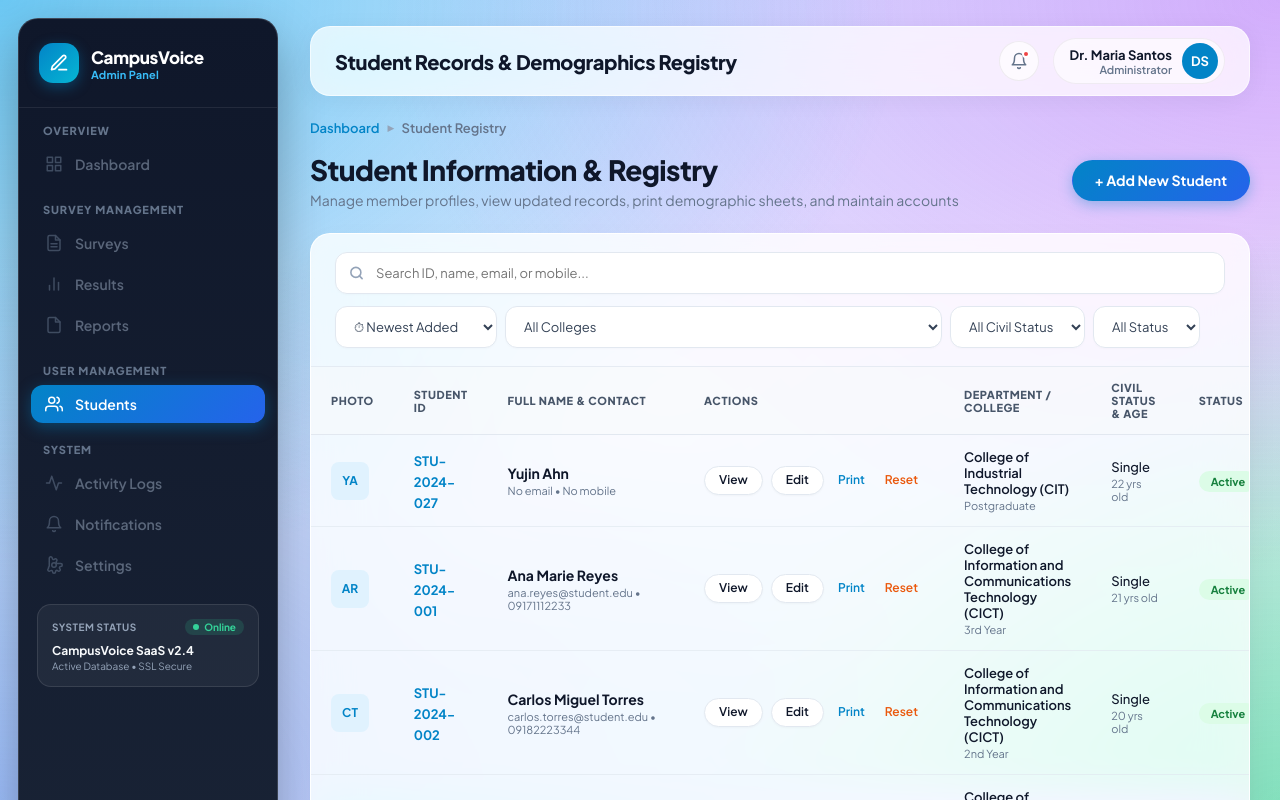
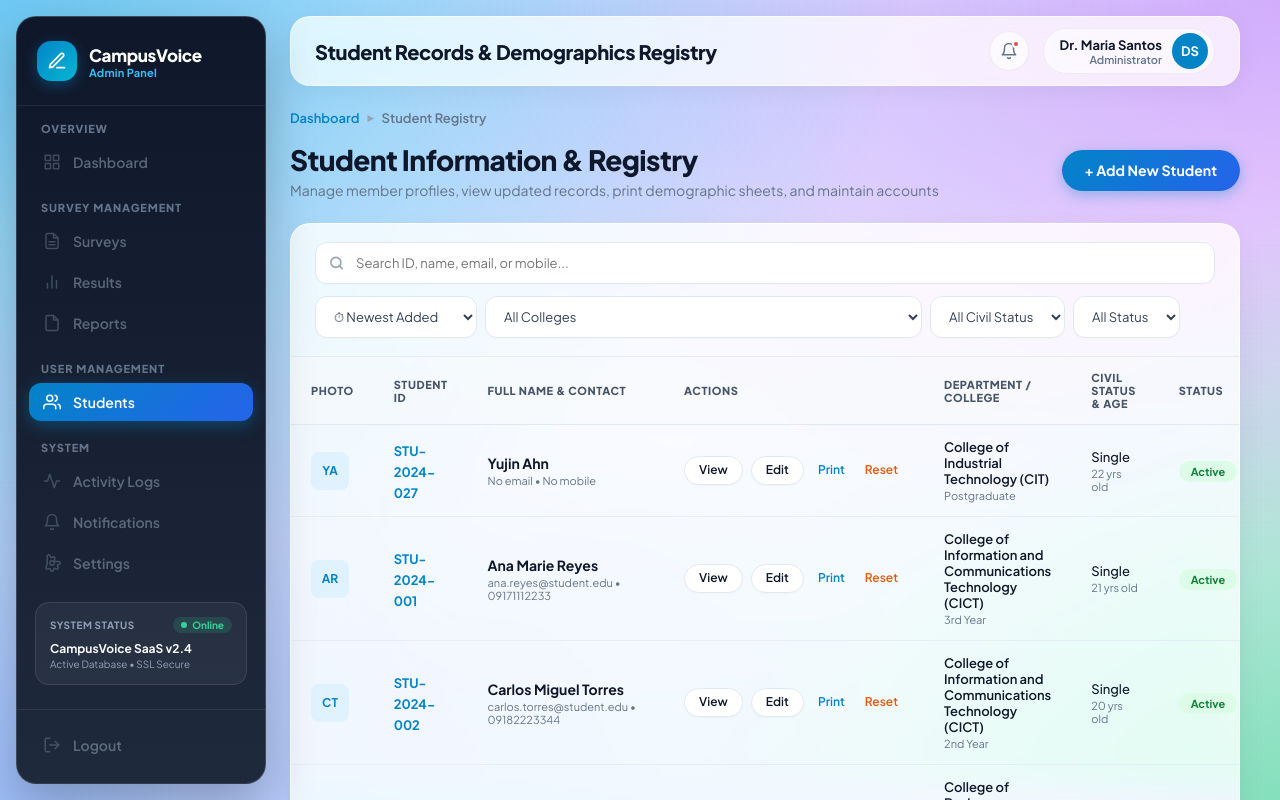
Before and after one commit to zelkam-cmd/reactwebsite-campusvoice, a React (Vite) app: page / in a window 1280 px wide. Shown: the top 800 px of the page. Built offline with nearby package versions, Linux system fonts and the light colour scheme.

Commit message:
Fix fixed sidebar height, main layout offset, and slim scrollbars matching original CampusVoice

```diff
--- a/src/App.css
+++ b/src/App.css
@@ -4,26 +4,56 @@
    ============================================================ */
 
 /* ── App Layout ─────────────────────────────────────────────── */
-.admin-console-layout {
+.admin-console-layout,
+.app-layout {
   display: flex;
   min-height: 100vh;
-  padding: 18px;
-  gap: 20px;
+  padding: 16px;
+  gap: 16px;
+  position: relative;
+  z-index: 1;
   background: transparent;
+  box-sizing: border-box;
+  width: 100%;
 }
 
 /* ── Original CampusVoice Floating Dark Glass Sidebar ───────── */
 .app-sidebar {
-  width: 260px;
+  position: fixed !important;
+  top: 16px !important;
+  left: 16px !important;
+  width: 250px !important;
+  height: calc(100vh - 32px) !important;
   background: linear-gradient(180deg, #0f172a 0%, #1e293b 100%) !important;
+  -webkit-backdrop-filter: blur(24px) saturate(180%);
+  backdrop-filter: blur(24px) saturate(180%);
   color: #94a3b8;
-  display: flex;
-  flex-direction: column;
+  display: flex !important;
+  flex-direction: column !important;
   flex-shrink: 0;
-  border-radius: 20px;
+  border-radius: 20px !important;
   border: 1px solid rgba(255, 255, 255, 0.15) !important;
-  box-shadow: 0 20px 50px rgba(0, 0, 0, 0.3) !important;
-  overflow: hidden;
+  box-shadow: 0 20px 50px rgba(0, 0, 0, 0.25) !important;
+  overflow-y: auto !important;
+  overflow-x: hidden !important;
+  z-index: 200 !important;
+  transition: all 0.3s ease;
+}
+
+.sidebar-nav::-webkit-scrollbar,
+.app-sidebar::-webkit-scrollbar {
+  width: 5px;
+}
+
+.sidebar-nav::-webkit-scrollbar-track,
+.app-sidebar::-webkit-scrollbar-track {
+  background: transparent;
+}
+
+.sidebar-nav::-webkit-scrollbar-thumb,
+.app-sidebar::-webkit-scrollbar-thumb {
+  background: rgba(255, 255, 255, 0.15);
+  border-radius: 99px;
 }
 
 .sidebar-header {
@@ -213,12 +243,31 @@
 }
 
 /* ── Main Content Area ───────────────────────────────────────── */
-.main-content {
+.main-content,
+.app-main {
   flex: 1;
+  margin-left: calc(250px + 24px) !important;
+  padding-right: 24px !important;
+  padding-left: 0 !important;
+  padding-top: 0 !important;
+  padding-bottom: 24px !important;
   display: flex;
   flex-direction: column;
+  min-height: auto;
+  background: transparent;
   min-width: 0;
-  padding: 8px 12px 24px 12px;
+  width: calc(100% - 274px) !important;
+  box-sizing: border-box;
+  transition: margin-left 0.25s ease;
+}
+
+@media (max-width: 991px) {
+  .main-content,
+  .app-main {
+    margin-left: 0 !important;
+    padding-right: 0 !important;
+    width: 100% !important;
+  }
 }
 
 /* ── CampusVoice Header ───────────────────────────────────────── */
--- a/src/App.jsx
+++ b/src/App.jsx
@@ -151,7 +151,7 @@ export default function App() {
   };
 
   return (
-    <div className="admin-console-layout">
+    <div className="admin-console-layout app-layout">
       {/* Toast Notification */}
       {toastMessage && (
         <div className="toast-notification">
@@ -166,7 +166,7 @@ export default function App() {
       <Sidebar onNavigateStudents={() => { setViewMode('list'); setSelectedStudent(null); }} />
 
       {/* Main Content Area */}
-      <main className="main-content">
+      <main className="main-content app-main">
         {/* Floating Glass Top Navbar Header from CampusVoice */}
         <AppHeader title={getNavTitle()} />
 
--- a/src/components/AppHeader.jsx
+++ b/src/components/AppHeader.jsx
@@ -5,6 +5,9 @@ export default function AppHeader({ title = 'Student Information & Registry' })
     <header
       className="app-header"
       style={{
+        position: 'sticky',
+        top: '16px',
+        zIndex: 100,
         height: '70px',
         background: 'rgba(255, 255, 255, 0.75)',
         backdropFilter: 'blur(24px) saturate(180%)',
--- a/src/index.css
+++ b/src/index.css
@@ -25,10 +25,28 @@ html, body {
       radial-gradient(at 0% 100%, rgba(59, 130, 246, 0.40) 0px, transparent 50%),
       linear-gradient(135deg, #BAE6FD 0%, #E0E7FF 40%, #F3E8FF 70%, #D1FAE5 100%) !important;
   background-attachment: fixed !important;
+  background-repeat: no-repeat !important;
   background-size: cover !important;
+  overflow-x: hidden;
 
   -webkit-font-smoothing: antialiased;
   -moz-osx-font-smoothing: grayscale;
+}
+
+/* Custom authentic CampusVoice slim 8px scrollbar */
+::-webkit-scrollbar {
+  width: 8px;
+  height: 8px;
+}
+::-webkit-scrollbar-track {
+  background: transparent;
+}
+::-webkit-scrollbar-thumb {
+  background: rgba(148, 163, 184, 0.5);
+  border-radius: 99px;
+}
+::-webkit-scrollbar-thumb:hover {
+  background: rgba(100, 116, 139, 0.7);
 }
 
 #root {
```
